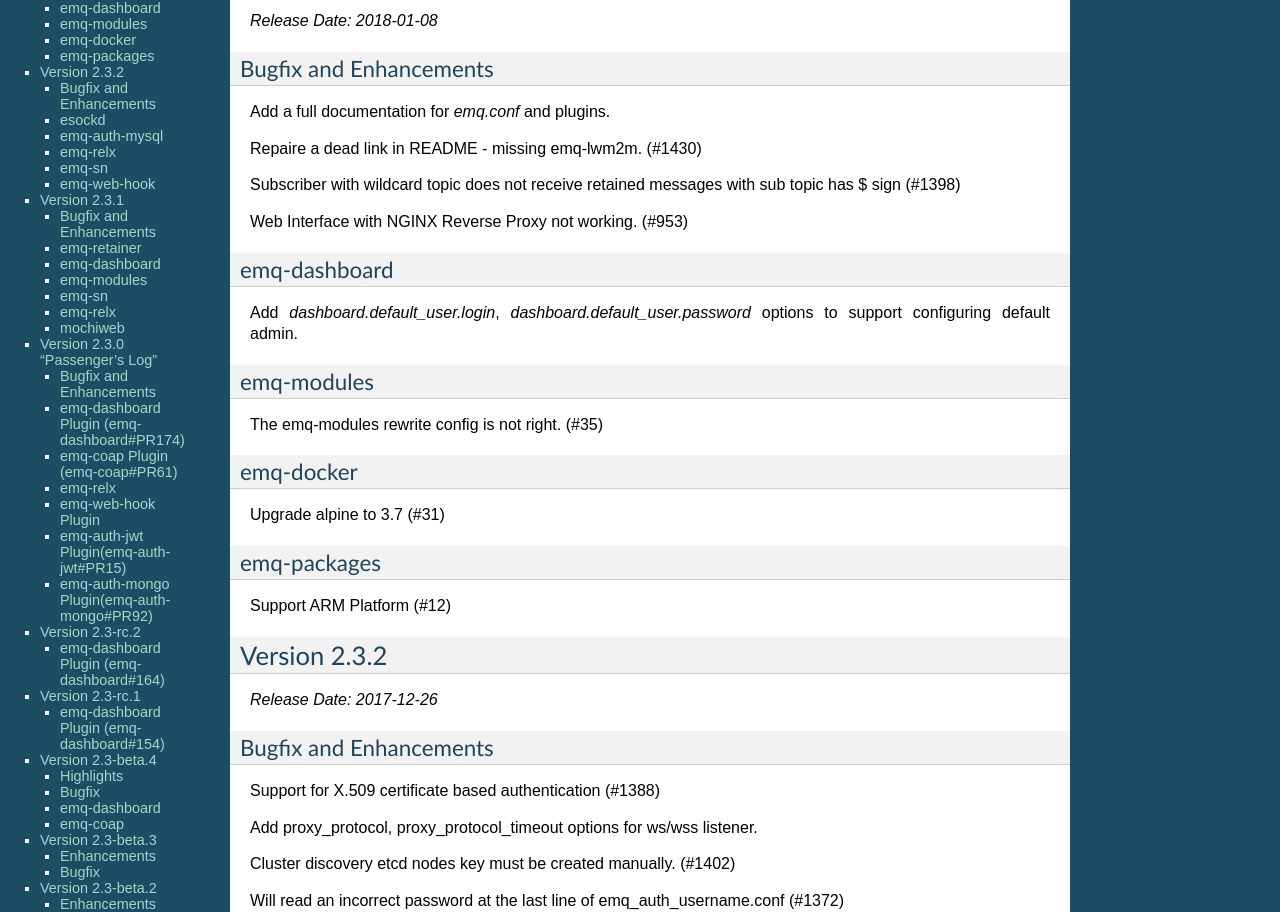
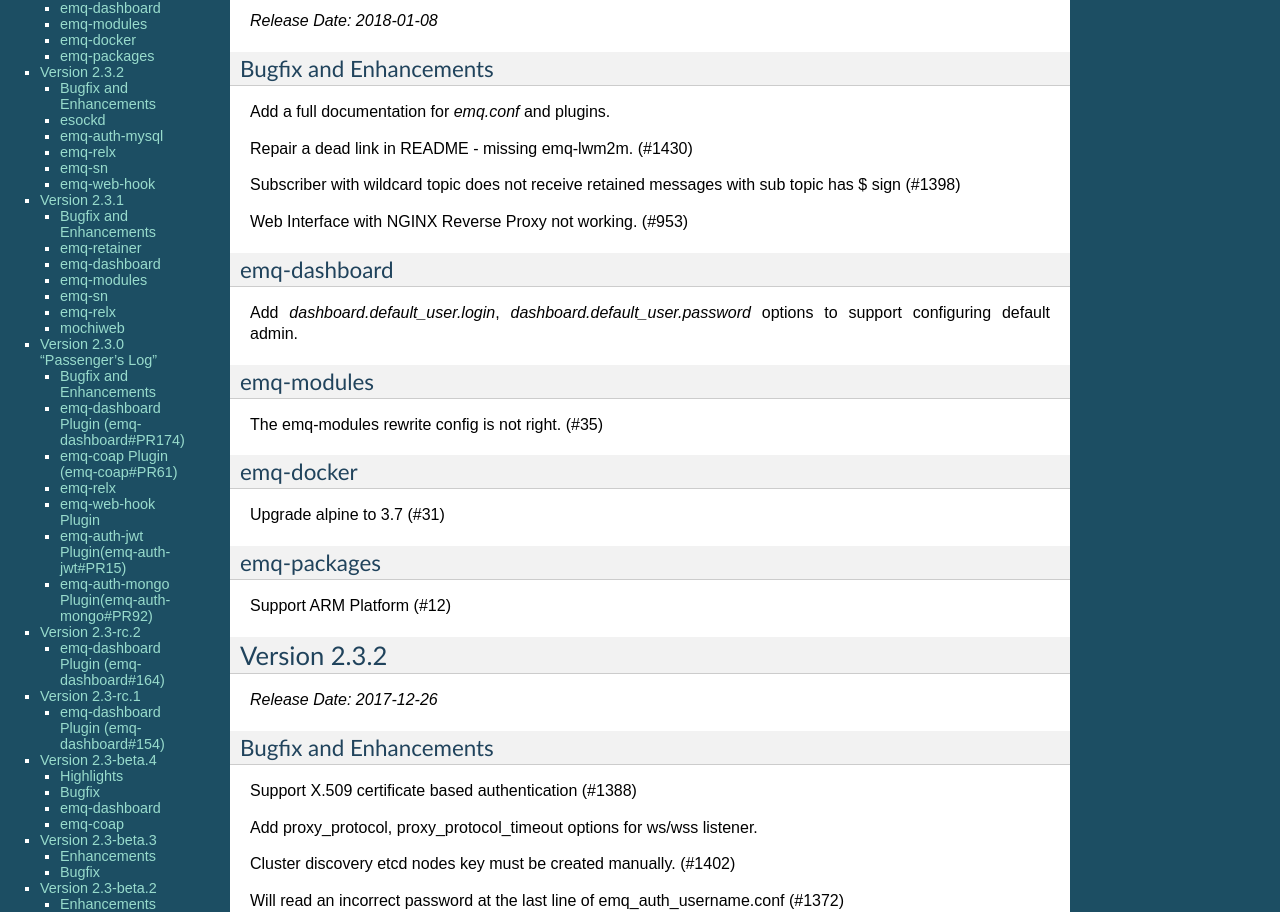
Before and after one commit to emqxarchive/emqx-docs-en, a Sphinx documentation site: the page built from source/changes.rst, in a window 1280 px wide and 1400 px high. Shown: the part 138-1050 px from the top of the window. Built offline with Sphinx 7.4.7, drawn with Linux system fonts in a browser that asks for light colours.

Commit message:
Fix typo

```diff
--- a/source/changes.rst
+++ b/source/changes.rst
@@ -16,7 +16,7 @@ Bugfix and Enhancements
 
 Add a full documentation for `emq.conf` and plugins.
 
-Repaire a dead link in README - missing emq-lwm2m. (#1430)
+Repair a dead link in README - missing emq-lwm2m. (#1430)
 
 Subscriber with wildcard topic does not receive retained messages with sub topic has $ sign (#1398)
 
@@ -53,7 +53,7 @@ Version 2.3.2
 Bugfix and Enhancements
 -----------------------
 
-Support for X.509 certificate based authentication (#1388)
+Support X.509 certificate based authentication (#1388)
 
 Add proxy_protocol, proxy_protocol_timeout options for ws/wss listener.
 
```
